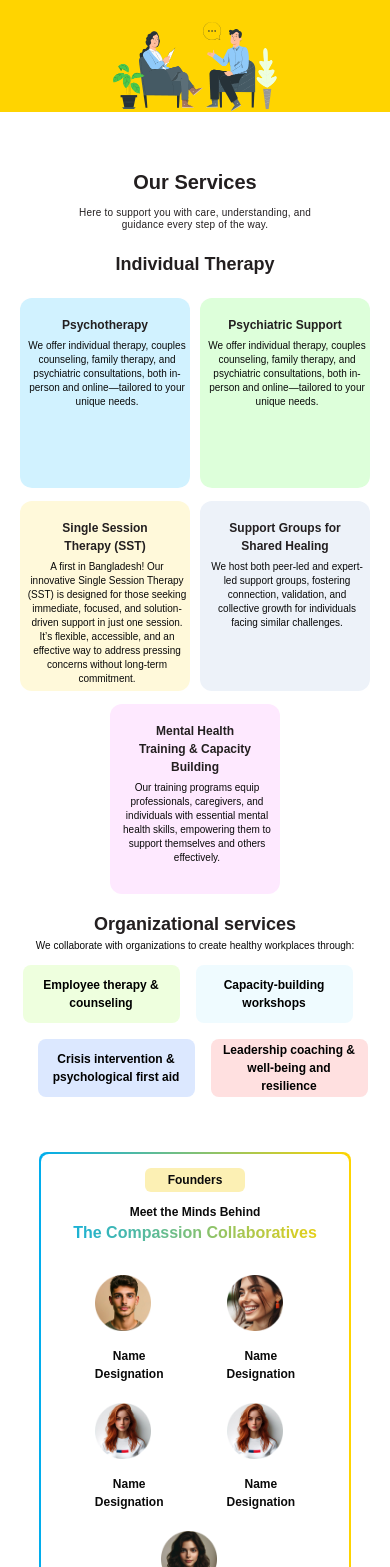
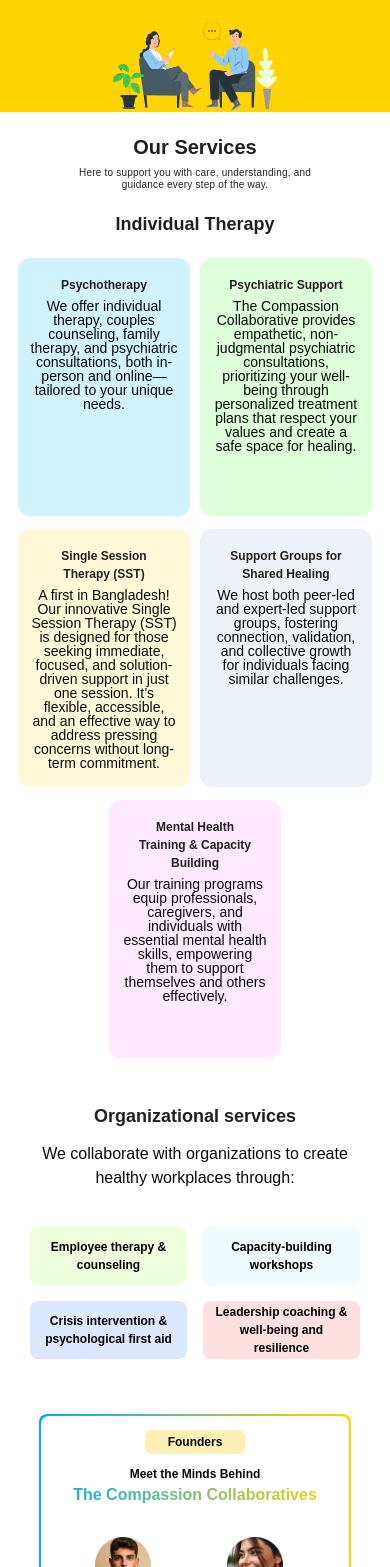
Before and after one commit to Suvrodev/landing-page-shadcdn, a React (Vite) app: page / in a window 390 px wide. Shown: the part 1801-3368 px from the top of the page. Built offline with nearby package versions, Linux system fonts and the light colour scheme; a web font is replaced by a local one.

Commit message:
Update design of all

```diff
--- a/src/Pages/Home/BookASection/BookASection.tsx
+++ b/src/Pages/Home/BookASection/BookASection.tsx
@@ -107,7 +107,7 @@
               Let’s build a <br /> compassionate world together.
             </h1>
 
-            <Button className="rounded-lg bg-[#FFD400] hover:bg-[#FFD400] backdrop-blur-[18px] headingColor mt-[8px]">
+            <Button className="rounded-lg bg-[#FFD400] hover:bg-[#FFD400] backdrop-blur-[18px] headingColor mt-[8px] font-semibold">
               Book a Session
             </Button>
 
--- a/src/Pages/Home/Footer/Footer.tsx
+++ b/src/Pages/Home/Footer/Footer.tsx
@@ -104,19 +104,19 @@
             At TCC, your mental well-being comes first—whether you seek personal
             healing, professional growth, or a healthier workplace.
           </p>
-          <div className="flex gap-[10px] mt-[16px] ">
-            <div className="w-1/2 ">
-              <h1 className="text-[12px] font-bold ">Contact</h1>
-              <p className="mt-[7px] text-[10px]">
+          <div className="flex flex-col gap-[10px] mt-[18px] ">
+            <div className="w-full flex flex-col items-center ">
+              <h1 className="text-[12px] font-bold text-center">Contact</h1>
+              <p className="mt-[8px] text-[10px]">
                 <span className="font-bold">Phone</span> : +8801710123456
               </p>
-              <p className="text-[10px] mt-[7px]">
+              <p className="text-[10px] mt-[4px]">
                 <span className="font-bold ">Email</span> : hello@tccbd.org
               </p>
-              <p className="text-[10px]  mt-[7px]">Mohakhali DOHS, Dhaka</p>
+              <p className="text-[10px]  mt-[4px]">Mohakhali DOHS, Dhaka</p>
             </div>
 
-            <div className="w-1/2">
+            <div className="w-full flex flex-col items-center mt-[14px]">
               <h1 className="text-[12px] font-bold ">Follow US</h1>
               <div className="mt-[7px]">
                 <svg
--- a/src/Pages/Home/Home/Home.tsx
+++ b/src/Pages/Home/Home/Home.tsx
@@ -28,7 +28,7 @@
       <div className="">
         <CoreValue />
       </div>
-      <div className="mt-[55px] ">
+      <div className="mt-[20px] md:mt-[55px] ">
         <OurService />
       </div>
       <div className=" my-[55px] md:my-[132px]">
--- a/src/Pages/Home/Services/OurService/IndivisualTherapy/OrganizationalServices/OrganizationalServices.tsx
+++ b/src/Pages/Home/Services/OurService/IndivisualTherapy/OrganizationalServices/OrganizationalServices.tsx
@@ -9,10 +9,10 @@
       <h1 className="text-center headingColor text-[18px] md:text-[33px] font-semibold  ">
         Organizational services
       </h1>
-      <p className="text-center text-[10px] md:text-[19px]">
+      <p className="text-center mt-[12px] text-[16px] md:text-[18px]">
         We collaborate with organizations to create healthy workplaces through:
       </p>
-      <div className="flex items-center justify-center mt-[12px] md:mt-[44px]  ">
+      <div className="flex items-center justify-center mt-[37px] md:mt-[44px]  ">
         <div className="flex items-center gap-[16px] md:gap-[54px]  ">
           <ServiceBox data={organizationalServices[0]} />
           <ServiceBox data={organizationalServices[1]} />
--- a/src/Pages/Home/Services/OurService/IndivisualTherapy/TherapyBox/TherapyBox.tsx
+++ b/src/Pages/Home/Services/OurService/IndivisualTherapy/TherapyBox/TherapyBox.tsx
@@ -13,13 +13,13 @@
   const { title, desc, bgColor } = data;
   return (
     <div
-      className={` w-[170px]  h-[190px] md:w-[440px] md:h-[380px]  rounded-[12px] md:rounded-[24px] pt-[18px] md:pt-[48px] px-[7px] md:px-[36px]`}
+      className={` w-[172px]  h-[258px] md:w-[440px] md:h-[345px]  rounded-[12px] md:rounded-[24px] pt-[18px] md:pt-[48px] px-[12px] md:px-[36px]`}
       style={{ backgroundColor: bgColor }}
     >
       <h1 className="headingColor text-center font-bold text-[12px] md:text-[22px] w-[120px] md:w-[225px] mx-auto">
         {title}
       </h1>
-      <div className="w-[160px] md:w-[364px] text-[10px] md:text-[18px] mx-auto leading-[14px] md:leading-[34px]  text-center mt-[5px] md:mt-[30px] ">
+      <div className="w-[147px] md:w-[368px] text-[14px] md:text-[18px] mx-auto leading-[14px] md:leading-[34px]  text-center mt-[5px] md:mt-auto ">
         {desc}
       </div>
     </div>
--- a/src/Pages/Home/Services/OurService/OurService.tsx
+++ b/src/Pages/Home/Services/OurService/OurService.tsx
@@ -7,7 +7,7 @@
       <h1 className="text-center font-bold text-[20px] md:text-[50px] headingColor ">
         Our Services
       </h1>
-      <div className="w-auto md:w-[494px] mx-auto mt-[10px] ">
+      <div className="w-auto md:w-[494px] mx-auto mt-[5px] md:mt-[10px] ">
         <p className="text-center headingColor leading-[12px] md:leading-[34px] tracking-[0.21px] text-[10px] md:text-[22px]">
           Here to support you with care, understanding, and <br /> guidance
           every step of the way.
@@ -17,7 +17,7 @@
         <IndividualTherapy />
       </div>
 
-      <div className="mt-[17px] md:mt-[154px] ">
+      <div className="mt-[45px] md:mt-[154px] px-[38px] md:px-[124px] ">
         <OrganizationalServices />
       </div>
     </div>
--- a/src/Types/globalArray.tsx
+++ b/src/Types/globalArray.tsx
@@ -6,7 +6,7 @@
   },
   {
     title: "Psychiatric Support",
-    desc: "We offer individual therapy, couples counseling, family therapy, and psychiatric consultations, both in-person and online—tailored to your unique needs.",
+    desc: "The Compassion Collaborative provides empathetic, non-judgmental psychiatric consultations, prioritizing your well-being through personalized treatment plans that respect your values and create a safe space for healing.",
     bgColor: "#DDFFDA",
   },
   {
```
